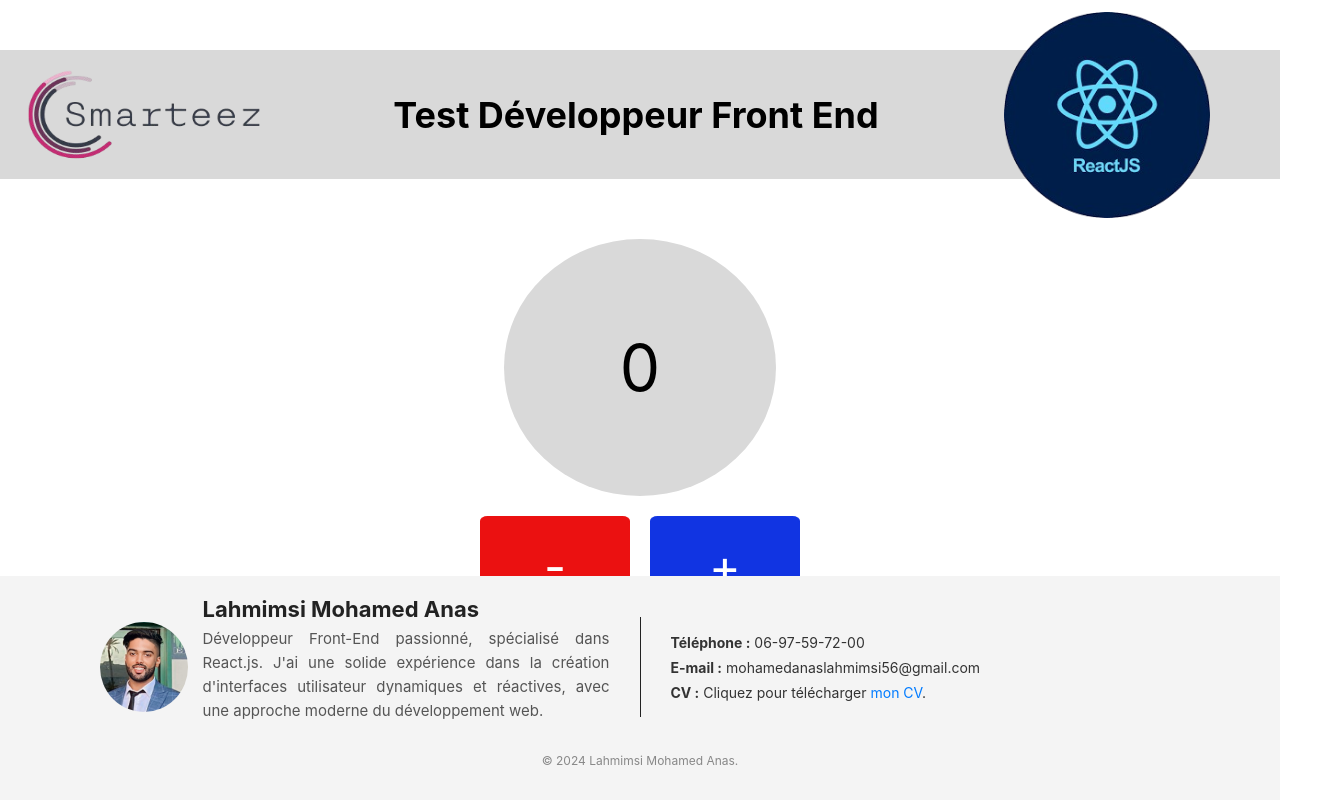
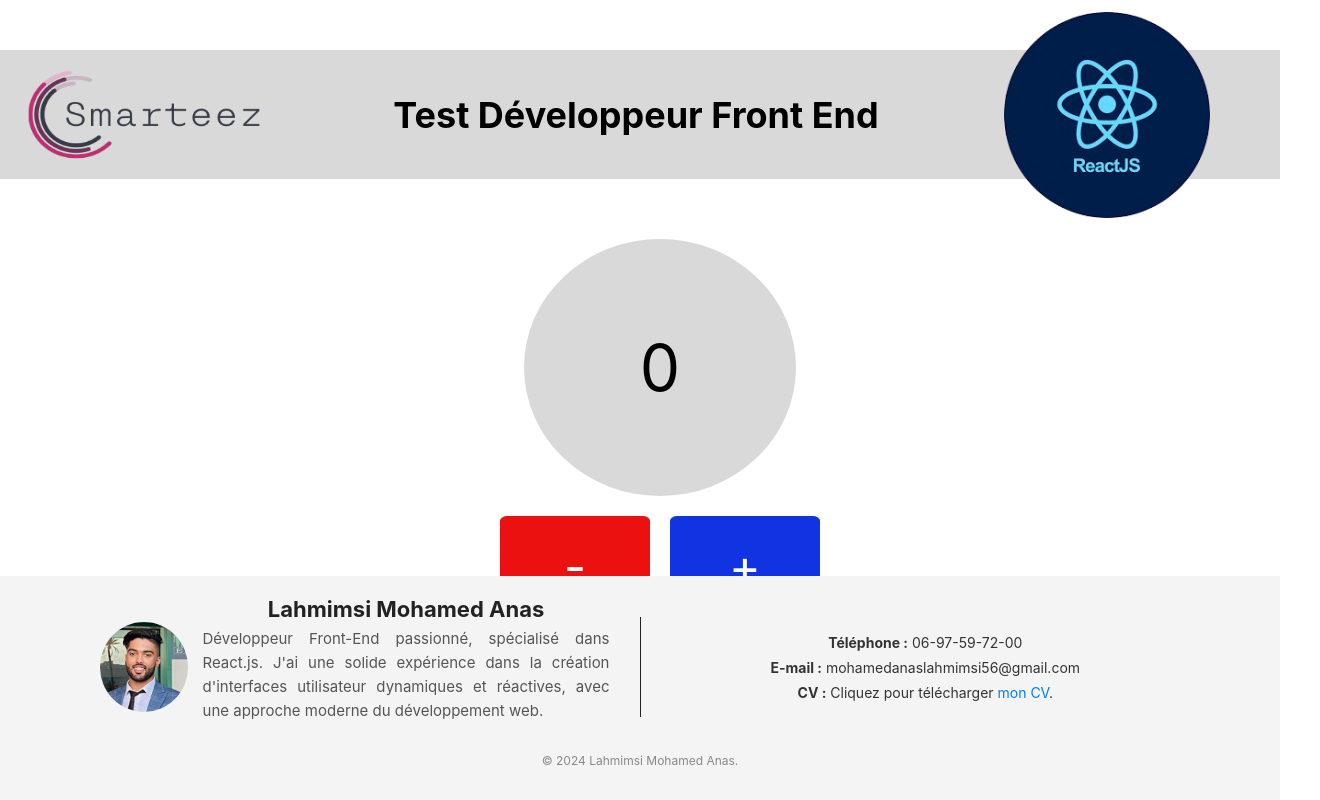
Before and after one commit to MohamedAnasLahmimsi/test-react, a React (Create React App) app: page / in a window 1280 px wide. Shown: the whole page, 1320 px wide, since content can reach past the window. Built offline with nearby package versions, Linux system fonts and the light colour scheme.

Commit message:
modification de style

```diff
--- a/src/App.css
+++ b/src/App.css
@@ -1,33 +1,6 @@
-.App {
-  display: flex;
-  flex-direction: column;
-  justify-content: space-between;
-  min-height: 100vh;
-  width: 100%;
-}
-
-.compteur {
-
-  justify-content: center;
-  align-items: center;
-  flex-grow: 1;
-  padding: 20px;
-}
-
-.App-logo {
-  height: 40vmin;
-  pointer-events: none;
-}
-
-@media (prefers-reduced-motion: no-preference) {
-  .App-logo {
-    animation: App-logo-spin infinite 20s linear;
-  }
-}
-
 .App-header {
   background-color: #282c34;
-  min-height: 100vh;
+  height: auto; /* Changez min-height par height auto */
   display: flex;
   flex-direction: column;
   align-items: center;
@@ -35,16 +8,27 @@
   font-size: calc(10px + 2vmin);
   color: white;
 }
+.compteur {
+  display: flex;
+  justify-content: center;
+  align-items: center;
+  flex-grow: 1;
+  padding: 20px;
+  width: 100%;  /* Assurez-vous que le conteneur prend toute la largeur */
+}
+@media (max-width: 768px) {
+  .App-logo {
+    height: 8rem; /* Plus petit logo sur les petits écrans */
+  }
 
-.App-link {
-  color: #61dafb;
-}
-
-@keyframes App-logo-spin {
-  from {
-    transform: rotate(0deg);
-  }
-  to {
-    transform: rotate(360deg);
+  .App-header {
+    font-size: calc(8px + 2vmin); /* Réduire la taille du texte */
   }
 }
+.footerr {
+  margin-top: auto; /* Pour le coller en bas sur les écrans plus grands */
+
+  background-color: #333;
+  color: white;
+  text-align: center;
+}
--- a/src/App.js
+++ b/src/App.js
@@ -7,12 +7,15 @@ import Footer from './Footer';
 function App() {
   return (
     <div className="App">
-      <Header />
+      <div>
+        <Header />
+      </div>
       <div className='compteur'>
         <Count />
       </div>
-      <Footer />
-
+      <div className='footerr'>
+        <Footer />
+      </div>
     </div>
   );
 }
```
